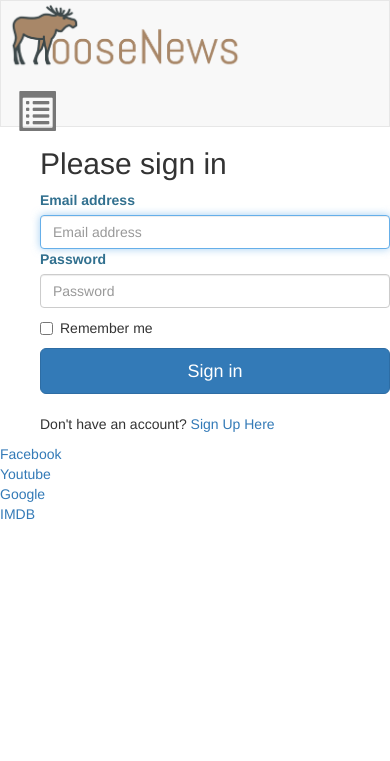
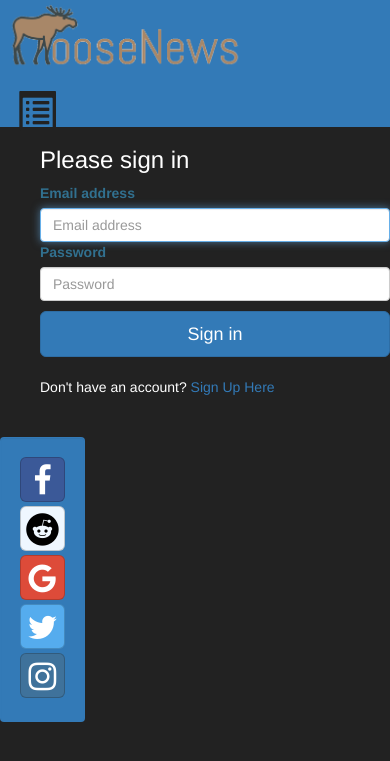
Before and after one commit to deco3500/moose-pirates, a PHP site: page /login.php in a window 390 px wide. Shown: the top 761 px of the page. Run offline with PHP 8.4, Linux system fonts and the light colour scheme.

Commit message:
Fixed alignment issues and themed the sight

```diff
--- a/css/style.css
+++ b/css/style.css
@@ -17,6 +17,7 @@
 
 .glyphicon-list-alt{
 	font-size:40px;
+	color: #222;
 }
 
 .infoList{
@@ -30,3 +31,55 @@ color: #FFF;
 .glyphicon-remove:hover{
 color: navy;
 }
+
+.image {
+   position: relative;
+   text-align: left;
+   padding: 15px;
+}
+
+h2 {
+   position: absolute;
+   top: 150px;
+   left: 15px;
+   width: 80%;
+   color: white;
+   background: rgba(0, 0, 0, 0.7);
+   line-height: 28px;
+}
+
+h2 span {
+   color: white;
+   font: bold 13px/25px Helvetica, Sans-Serif;
+   letter-spacing: -1px;
+   padding: 10px;
+   line-height: .5;
+}
+
+h2 span a{
+   color: white;
+}
+
+body {
+  background-color: #222;
+}
+
+.navbar-default {
+	background-color: #337ab7;
+	border-color: rgba(51, 122, 183, 0.3);
+
+}
+
+.well{
+	background-color: #337ab7;
+	border-color: rgba(51, 122, 183, 0.3);
+}
+
+h3 {
+	color: #FFF;
+
+}
+
+p {
+	color: #FFF;
+}
--- a/login.php
+++ b/login.php
@@ -54,8 +54,11 @@ mysqli_select_db( $conn, "moose-pirates") or die( "Unable to select database");
 <html>
 <head>
 
+<link rel="stylesheet" href="css/font-awesome.css" type="text/css">
 <link rel="stylesheet" href="css/bootstrap.css" type="text/css" />
+<link href="css/docs.css" rel="stylesheet" >
 <link rel="stylesheet" href="css/style.css" type="text/css" />
+<link rel="stylesheet" href="css/bootstrap-social.css" type="text/css" />
 <meta charset="UTF-8">
 <title>Moose Pirates</title>
 </head>
@@ -76,20 +79,17 @@ mysqli_select_db( $conn, "moose-pirates") or die( "Unable to select database");
  </div>
 </nav>
     <div class="row">
-        <div class="col-md-10">
+        <div class="col-md-11">
         <div>
         <div class="row">
         <div class="col-md-4">
 		<form class="form-signin" method="POST" action="login.php">
-                <h2 class="form-signin-heading">Please sign in</h2>
+                <h3 class="form-signin-heading">Please sign in</h3>
                 <label for="inputEmail" class="text-info">Email address</label>
                 <input type="email" id="inputEmail" class="form-control" placeholder="Email address" name="email" required autofocus>
                 <label for="inputPassword" class="text-info">Password</label>
                 <input type="password" id="inputPassword" class="form-control" placeholder="Password" name="password" required>
                 <div class="checkbox">
-                  <label>
-                    <input type="checkbox" value="remember-me"> Remember me
-                  </label>
                 </div>
                 <button class="btn btn-lg btn-primary btn-block" type="submit">Sign in</button>
                 <br>
@@ -100,31 +100,27 @@ mysqli_select_db( $conn, "moose-pirates") or die( "Unable to select database");
         </div>
 
 		</div>
-        <div class="col-md-2">
-        	<a href="http://www.facebook.com"><div id="facebook" class="tile">
-            Facebook
-			</div></a>
-            <a href="http://www.youtube.com"><div id="youtube" class="tile">
-            Youtube
-			</div></a>
-            <a href="http://www.google.com"><div id="google" class="tile">
-            Google
-			</div></a>
-            <a href="http://www.imdb.com"><div id="imdb" class="tile">
-            IMDB
-			</div></a>
+        <div class="col-md-1 center">
+                  <div class="sidebar-nav-fixed pull-right affix">
+                <div class="well">
+                    <ul class="nav ">
+                        <li> <a class="btn btn-social-icon btn-lg btn-facebook"><span class="fa fa-facebook"></span></a>
+                        </li>
+                        <li><a class="btn btn-social-icon btn-lg btn-reddit"><span class="fa fa-reddit"></span></a>
+                        </li>
+                        <li><a class="btn btn-social-icon btn-lg btn-google"><span class="fa fa-google"></span></a>
+                        </li>
+                        <li><a class="btn btn-social-icon btn-lg btn-twitter"><span class="fa fa-twitter"></span></a>
+                        </li>
+                        <li><a class="btn btn-social-icon btn-lg btn-instagram"><span class="fa fa-instagram"></span></a>
+                        </li>
+                    </ul>
+                </div>
+                <!--/.well -->
+        </div>
+        </div>
         </div>
 
 </div>
 </body>
 </html>
-<!doctype html>
-<html>
-<head>
-<meta charset="UTF-8">
-<title>Untitled Document</title>
-</head>
-
-<body>
-</body>
-</html>
--- a/settings.php
+++ b/settings.php
@@ -69,7 +69,7 @@ $friends = mysqli_query($conn, $query4);
 <div class="infoList col-md-6 clearfix" >
 
 		<form action="insert.php" method="post">
-			Keyword: <input type="text" name="keyword">
+			<label style="color: #FFF">Keyword:</label> <input type="text" name="keyword">
 		<input class="pull-right" type="submit">
 		</form>
         </br>
@@ -84,7 +84,7 @@ $friends = mysqli_query($conn, $query4);
 <div class="infoList col-md-6 clearfix" >
 
         <form action="insertFriend.php" method="post">
-			Add a Friend: <select name="friend" id="friend" required>
+			<label style="color: #FFF"> Add a Friend: </label> <select name="friend" id="friend" required>
             				  <option disabled selected>-- <?= ('Add a Friend'); ?> --</option>
                               <?php while ($row = mysqli_fetch_assoc($result2)) {
                               		echo "<option value='". $row['id'] ."'>".$row['name'] ."</option>";
```
Also changed, not shown: index.php (+19 -23 lines), signUp.php (+23 -15 lines), 1 other file.
